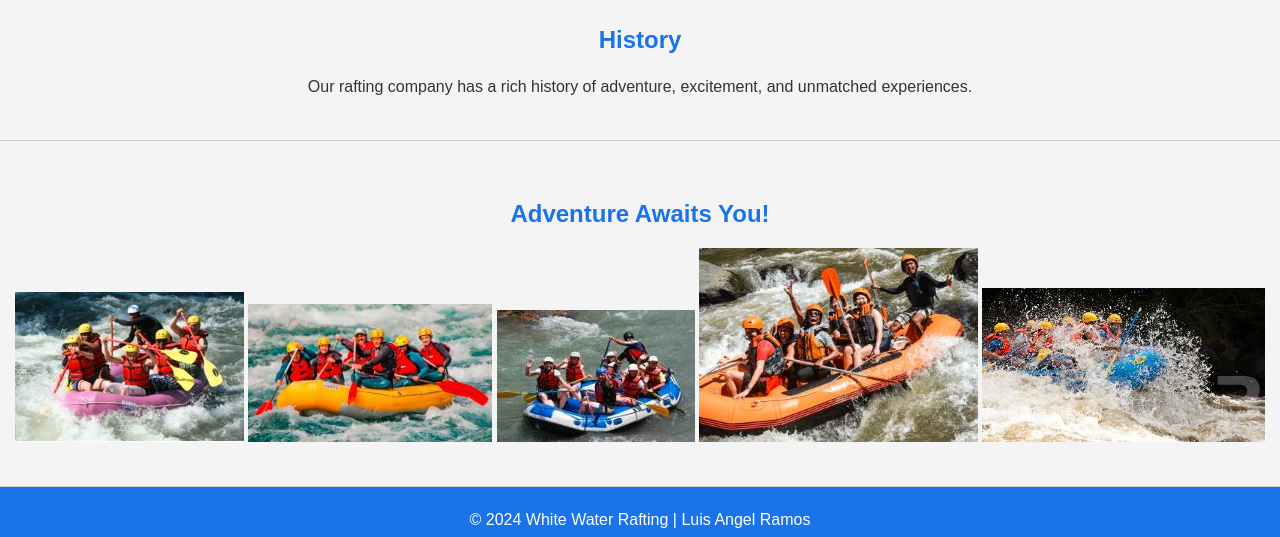
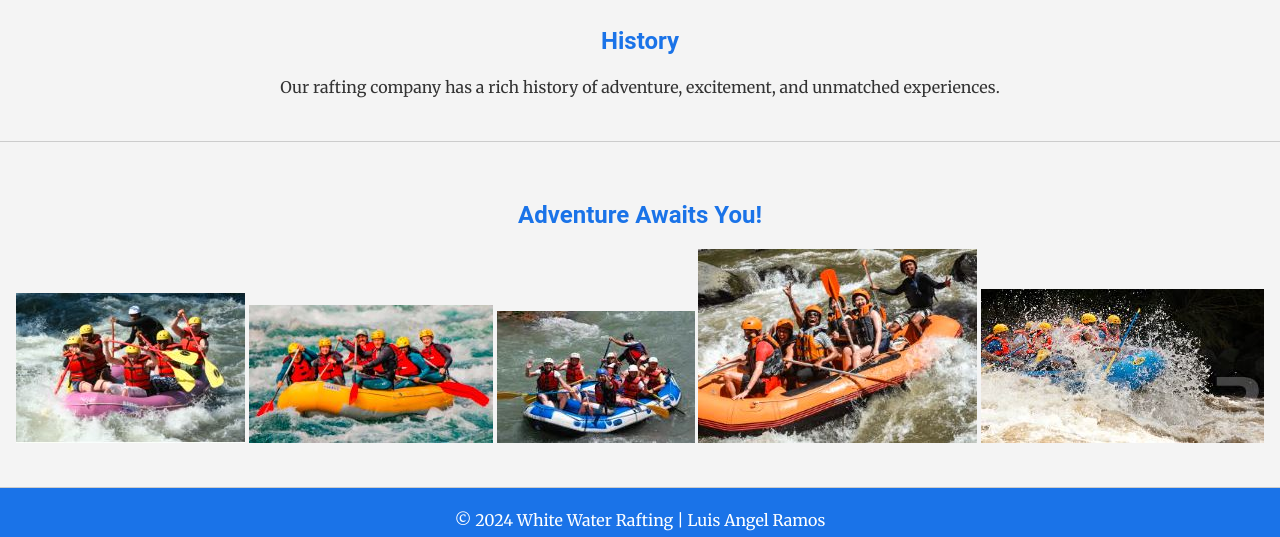
Before and after one commit to Elluis14-png/wdd130, a plain HTML site: page wwr/about.html in a window 1280 px wide. Shown: the part 616-1153 px from the top of the page. Drawn offline with Linux system fonts and the light colour scheme; a web font is replaced by a local one.

Commit message:
Update rafting.css

```diff
--- a/wwr/styles/rafting.css
+++ b/wwr/styles/rafting.css
@@ -8,7 +8,7 @@
 
 /* Basic styling */
 body {
-    font-family: 'YourFontFamily', sans-serif;
+    font-family: 'Merriweather', sans-serif;
     color: var(--text-color);
     margin: 0;
     padding: 0;
@@ -16,6 +16,7 @@ body {
 }
 
 h1, h2 {
+    font-family: 'Roboto', sans-serif;
     color: var(--primary-color);
     text-align: center;
 }
```
